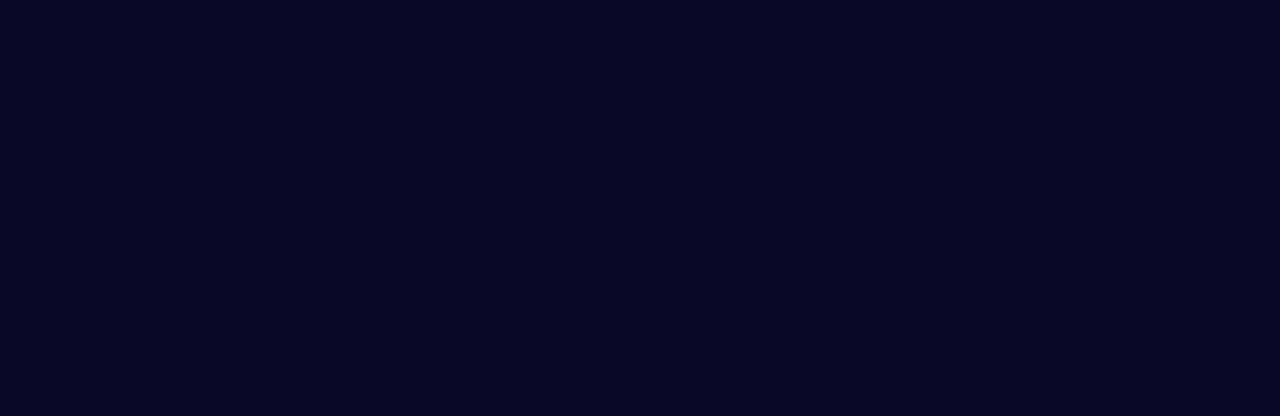
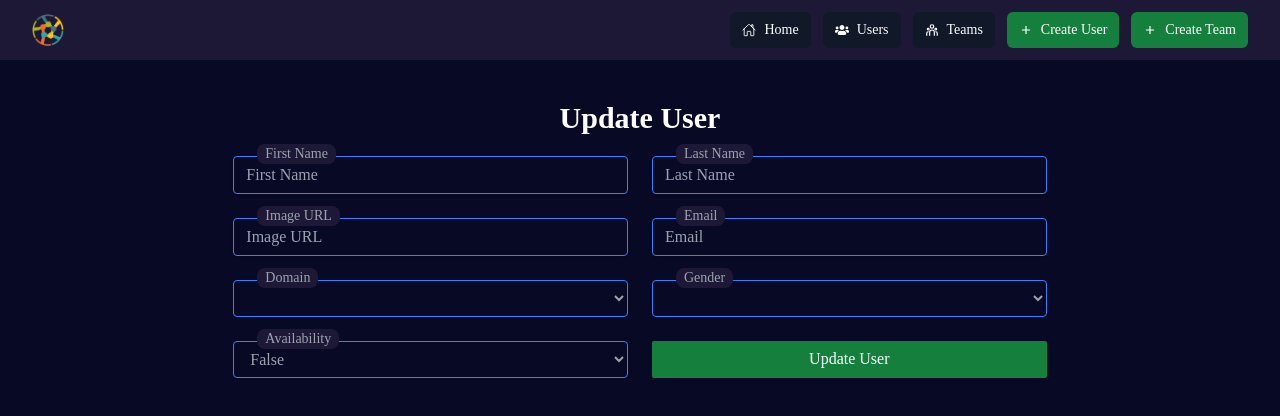
Before and after one commit to FaizulOsman/heliverse-task-1, a React (Create React App) app: page /users/update/1 in a window 1280 px wide. Before the commit this address had no page. Shown: the top 416 px of the page. Built offline with nearby package versions, Linux system fonts and the light colour scheme; no server answers.

Commit message:
feat: user update functionality increment

```diff
--- a/src/components/UI/UserCard.jsx
+++ b/src/components/UI/UserCard.jsx
@@ -4,6 +4,7 @@ import Modal from "../Shared/Modal";
 import { MdDeleteOutline } from "react-icons/md";
 import { useDeleteSingleDataMutation } from "../../redux/features/user/userApi";
 import toast from "react-hot-toast";
+import { FaRegEdit } from "react-icons/fa";
 
 const UserCard = ({ data, showViewProfileButton }) => {
   const [deleteSingleData, { isSuccess, isError, error }] =
@@ -24,6 +25,13 @@ const UserCard = ({ data, showViewProfileButton }) => {
 
   return (
     <div className="max-w-x relative">
+      <div className="absolute left-5 top-5">
+        <Link to={`/users/update/${data?.id}`}>
+          <FaRegEdit
+            className={`text-xl border-none  text-green-500 hover:text-red-60 cursor-pointer`}
+          />
+        </Link>
+      </div>
       <div className="absolute right-5 top-5">
         <Modal
           Button={
--- /dev/null
+++ b/src/pages/Users/UpdateUser.jsx
@@ -0,0 +1,206 @@
+import React, { useEffect } from "react";
+import {
+  useGetSingleDataQuery,
+  useUpdateSingleDataMutation,
+} from "../../redux/features/user/userApi";
+import toast from "react-hot-toast";
+import { useParams } from "react-router";
+
+const UpdateUser = () => {
+  const { id } = useParams();
+
+  const { data: getSingleUserData } = useGetSingleDataQuery({ id });
+
+  const [updateSingleData, { isSuccess, isError, error }] =
+    useUpdateSingleDataMutation();
+
+  const handleUpdateUser = (e) => {
+    e.preventDefault();
+    const first_name = e.target.first_name.value;
+    const last_name = e.target.last_name.value;
+    const email = e.target.email.value;
+    const avatar = e.target.avatar.value;
+    const domain = e.target.domain.value;
+    const gender = e.target.gender.value;
+    const available = e.target.available.value === "true" ? true : false;
+
+    const body = {
+      first_name,
+      last_name,
+      email,
+      avatar,
+      domain,
+      gender,
+      available,
+    };
+
+    updateSingleData({ id, body });
+  };
+
+  useEffect(() => {
+    if (isSuccess) {
+      toast.success("User updated successfully!");
+    }
+    if (isError) {
+      toast.error(error?.data?.message || "Something went wrong!");
+    }
+  }, [isSuccess, isError, error]);
+
+  return (
+    <div className="pb-20">
+      <div className="w-11/12 md:w-10/12 lg:w-8/12 mx-auto mt-5 border rounded-lg border-blue-500 p-5">
+        <h3 className="text-white text-lg sm:text-xl md:text-2xl lg:text-3xl font-bold text-center mb-5">
+          Update User
+        </h3>
+        <form
+          onSubmit={(e) => handleUpdateUser(e)}
+          className="grid grid-cols-1 sm:grid-cols-2 justify-between gap-6 mt-4"
+        >
+          <div className="relative">
+            <label
+              htmlFor="setTime"
+              className="absolute text-sm left-6 -top-3 text-gray-400 bg-[#1d1836] rounded-lg px-2 text-primary transition-all duration-300"
+            >
+              First Name
+            </label>
+            <input
+              type="text"
+              name="first_name"
+              placeholder="First Name"
+              className="w-full bg-transparent shadow appearance-none border border-blue-500 rounded max-w-4xl py-2 px-3 text-gray-400 leading-tight focus:outline-none focus:shadow-outline"
+              defaultValue={getSingleUserData?.data?.first_name}
+              required
+            />
+          </div>
+          <div className="relative">
+            <label
+              htmlFor="setTime"
+              className="absolute text-sm left-6 -top-3 text-gray-400 bg-[#1d1836] rounded-lg px-2 text-primary transition-all duration-300"
+            >
+              Last Name
+            </label>
+            <input
+              type="text"
+              name="last_name"
+              placeholder="Last Name"
+              className="w-full bg-transparent shadow appearance-none border border-blue-500 rounded max-w-4xl py-2 px-3 text-gray-400 leading-tight focus:outline-none focus:shadow-outline"
+              defaultValue={getSingleUserData?.data?.last_name}
+              required
+            />
+          </div>
+          <div className="relative">
+            <label
+              htmlFor="setTime"
+              className="absolute text-sm left-6 -top-3 text-gray-400 bg-[#1d1836] rounded-lg px-2 text-primary transition-all duration-300"
+            >
+              Image URL
+            </label>
+            <input
+              type="text"
+              name="avatar"
+              placeholder="Image URL"
+              className="w-full bg-transparent shadow appearance-none border border-blue-500 rounded max-w-4xl py-2 px-3 text-gray-400 leading-tight focus:outline-none focus:shadow-outline"
+              defaultValue={getSingleUserData?.data?.avatar}
+              required
+            />
+          </div>
+          <div className="relative">
+            <label
+              htmlFor="setTime"
+              className="absolute text-sm left-6 -top-3 text-gray-400 bg-[#1d1836] rounded-lg px-2 text-primary transition-all duration-300"
+            >
+              Email
+            </label>
+            <input
+              type="text"
+              name="email"
+              placeholder="Email"
+              className="w-full bg-transparent shadow appearance-none border border-blue-500 rounded max-w-4xl py-2 px-3 text-gray-400 leading-tight focus:outline-none focus:shadow-outline"
+              defaultValue={getSingleUserData?.data?.email}
+              required
+            />
+          </div>
+          <div className="relative">
+            <label
+              htmlFor="setTime"
+              className="absolute text-sm left-6 -top-3 text-gray-400 bg-[#1d1836] rounded-lg px-2 text-primary transition-all duration-300"
+            >
+              Domain
+            </label>
+            <select
+              name="domain"
+              className="w-full select select-bordered border border-blue-500 rounded px-3 text-gray-400 font-normal select-xs sm:select-sm bg-[#080925] py-2"
+            >
+              <option value={getSingleUserData?.data?.domain}>
+                {getSingleUserData?.data?.domain}
+              </option>
+              <option value="Business Development">Business Development</option>
+              <option value="Sales">Sales</option>
+              <option value="Finance">Finance</option>
+              <option value="Marketing">Marketing</option>
+              <option value="UI Designing">UI Designing</option>
+              <option value="Management">Management</option>
+              <option value="IT">IT</option>
+            </select>
+          </div>
+          <div className="relative">
+            <label
+              htmlFor="setTime"
+              className="absolute text-sm left-6 -top-3 text-gray-400 bg-[#1d1836] rounded-lg px-2 text-primary transition-all duration-300"
+            >
+              Gender
+            </label>
+            <select
+              name="gender"
+              className="w-full select select-bordered border border-blue-500 rounded px-3 text-gray-400 font-normal select-xs sm:select-sm bg-[#080925] py-2"
+            >
+              <option value={getSingleUserData?.data?.gender}>
+                {getSingleUserData?.data?.gender}
+              </option>
+              <option value="Male">Male</option>
+              <option value="Female">Female</option>
+              <option value="Bigender">Bigender</option>
+              <option value="Agender">Agender</option>
+              <option value="Polygender">Polygender</option>
+              <option value="Non-binary">Non-binary</option>
+              <option value="Genderfluid">Genderfluid</option>
+              <option value="Genderqueer">Genderqueer</option>
+            </select>
+          </div>
+          <div className="relative text-gray-400">
+            <select
+              name="available"
+              className="w-full select select-bordered border border-blue-500 rounded px-3 text-gray-400 font-normal select-xs sm:select-sm bg-[#080925] py-2"
+            >
+              {getSingleUserData?.data?.available === true ? (
+                <>
+                  <option value="true">True</option>
+                  <option value="false">False</option>
+                </>
+              ) : (
+                <>
+                  <option value="false">False</option>
+                  <option value="true">True</option>
+                </>
+              )}
+            </select>
+            <label
+              htmlFor="setTime"
+              className="absolute text-sm left-6 -top-3  bg-[#1d1836] rounded-lg px-2 text-primary transition-all duration-300"
+            >
+              Availability
+            </label>
+          </div>
+          <button
+            type="submit"
+            className="btn bg-green-700 hover:bg-green-500 py-2 px-3 text-white rounded-sm mx-auto w-full"
+          >
+            Update User
+          </button>
+        </form>
+      </div>
+    </div>
+  );
+};
+
+export default UpdateUser;
--- a/src/routes/index.js
+++ b/src/routes/index.js
@@ -2,12 +2,13 @@ import React from "react";
 import { BrowserRouter, Route, Routes } from "react-router-dom";
 import Home from "../pages/Home/Home";
 import SingleUser from "../components/UI/SingleUser";
-import CreateNewUser from "../pages/User/CreateNewUser";
 import CreateTeam from "../pages/Team/CreateTeam";
 import Team from "../pages/Team/Team";
 import Users from "../pages/Users/Users";
 import MainLayout from "../layouts/MainLayout";
 import TeamDetails from "../pages/Team/TeamDetails";
+import CreateNewUser from "../pages/Users/CreateNewUser";
+import UpdateUser from "../pages/Users/UpdateUser";
 
 const Routers = () => {
   return (
@@ -18,6 +19,7 @@ const Routers = () => {
           <Route path="users" element={<Users />} />
           <Route path="teams" element={<Team />} />
           <Route path="teams/:id" element={<TeamDetails />} />
+          <Route path="users/update/:id" element={<UpdateUser />} />
           <Route path="users/:id" element={<SingleUser />} />
           <Route path="users/create-new-user" element={<CreateNewUser />} />
           <Route path="users/create-team" element={<CreateTeam />} />
```
Also changed, not shown: src/pages/Users/CreateNewUser.jsx (renamed from src/pages/User/CreateNewUser.jsx).
